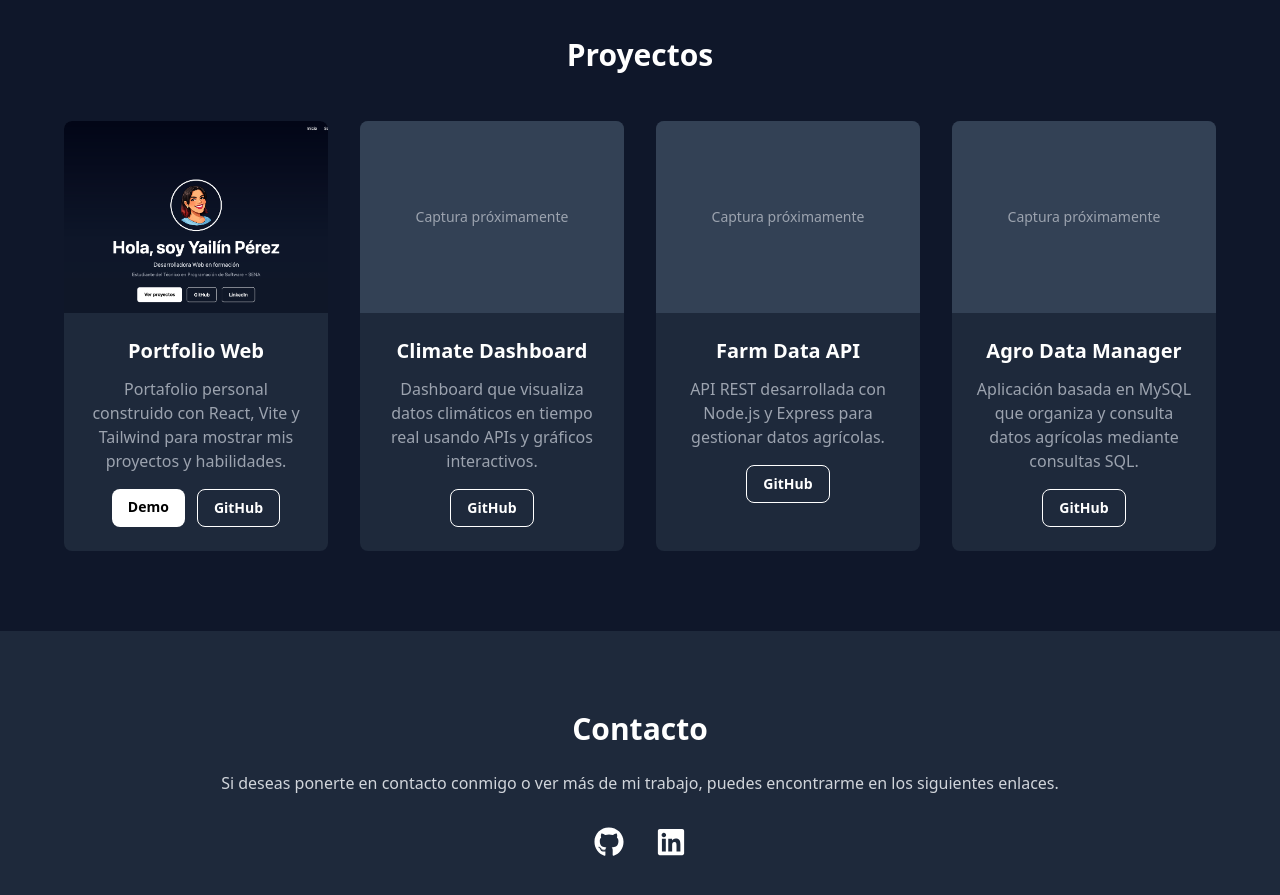
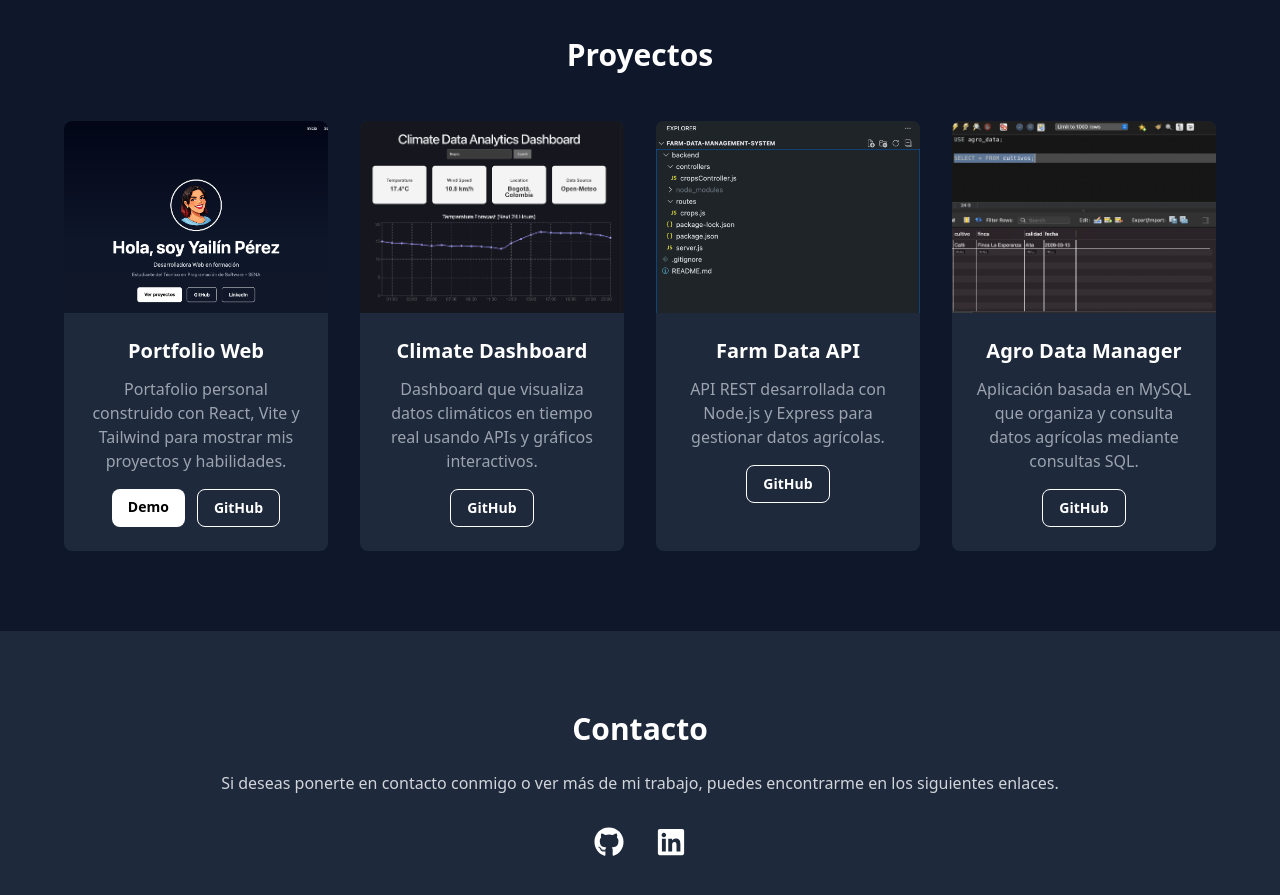
Before and after one commit to yailinpvdev/portfolio, a React (Vite) app: page / in a window 1280 px wide. Shown: the part 1600-2495 px from the top of the page. Built offline with nearby package versions, Linux system fonts and the light colour scheme.

Commit message:
feat: add project screenshots to portfolio cards

```diff
--- a/src/components/Projects.jsx
+++ b/src/components/Projects.jsx
@@ -1,4 +1,7 @@
 import portfolioImg from "../assets/projects/portfolio.png"
+import climateImg from "../assets/projects/climate.png"
+import farmApiImg from "../assets/projects/farm-api.png"
+import agroDbImg from "../assets/projects/agro-db.png"
 
 function Projects() {
   return (
@@ -62,8 +65,12 @@ function Projects() {
           {/* Climate Dashboard */}
           <div className="bg-slate-800 rounded-lg overflow-hidden transform transition duration-300 hover:-translate-y-2 hover:shadow-xl hover:shadow-black/30">
 
-            <div className="h-48 flex items-center justify-center bg-slate-700 text-gray-400 text-sm">
-              Captura próximamente
+            <div className="overflow-hidden">
+              <img
+                src={climateImg}
+                alt="Climate Dashboard"
+                className="w-full h-48 object-cover transition duration-500 hover:scale-110"
+              />
             </div>
 
             <div className="p-6">
@@ -98,8 +105,12 @@ function Projects() {
           {/* Farm API */}
           <div className="bg-slate-800 rounded-lg overflow-hidden transform transition duration-300 hover:-translate-y-2 hover:shadow-xl hover:shadow-black/30">
 
-            <div className="h-48 flex items-center justify-center bg-slate-700 text-gray-400 text-sm">
-              Captura próximamente
+            <div className="overflow-hidden">
+              <img
+                src={farmApiImg}
+                alt="Farm API"
+                className="w-full h-48 object-cover transition duration-500 hover:scale-110"
+              />
             </div>
 
             <div className="p-6">
@@ -134,8 +145,12 @@ function Projects() {
           {/* Agro Data Manager */}
           <div className="bg-slate-800 rounded-lg overflow-hidden transform transition duration-300 hover:-translate-y-2 hover:shadow-xl hover:shadow-black/30">
 
-            <div className="h-48 flex items-center justify-center bg-slate-700 text-gray-400 text-sm">
-              Captura próximamente
+            <div className="overflow-hidden">
+              <img
+                src={agroDbImg}
+                alt="Agro Data Manager"
+                className="w-full h-48 object-cover transition duration-500 hover:scale-110"
+              />
             </div>
 
             <div className="p-6">
```
